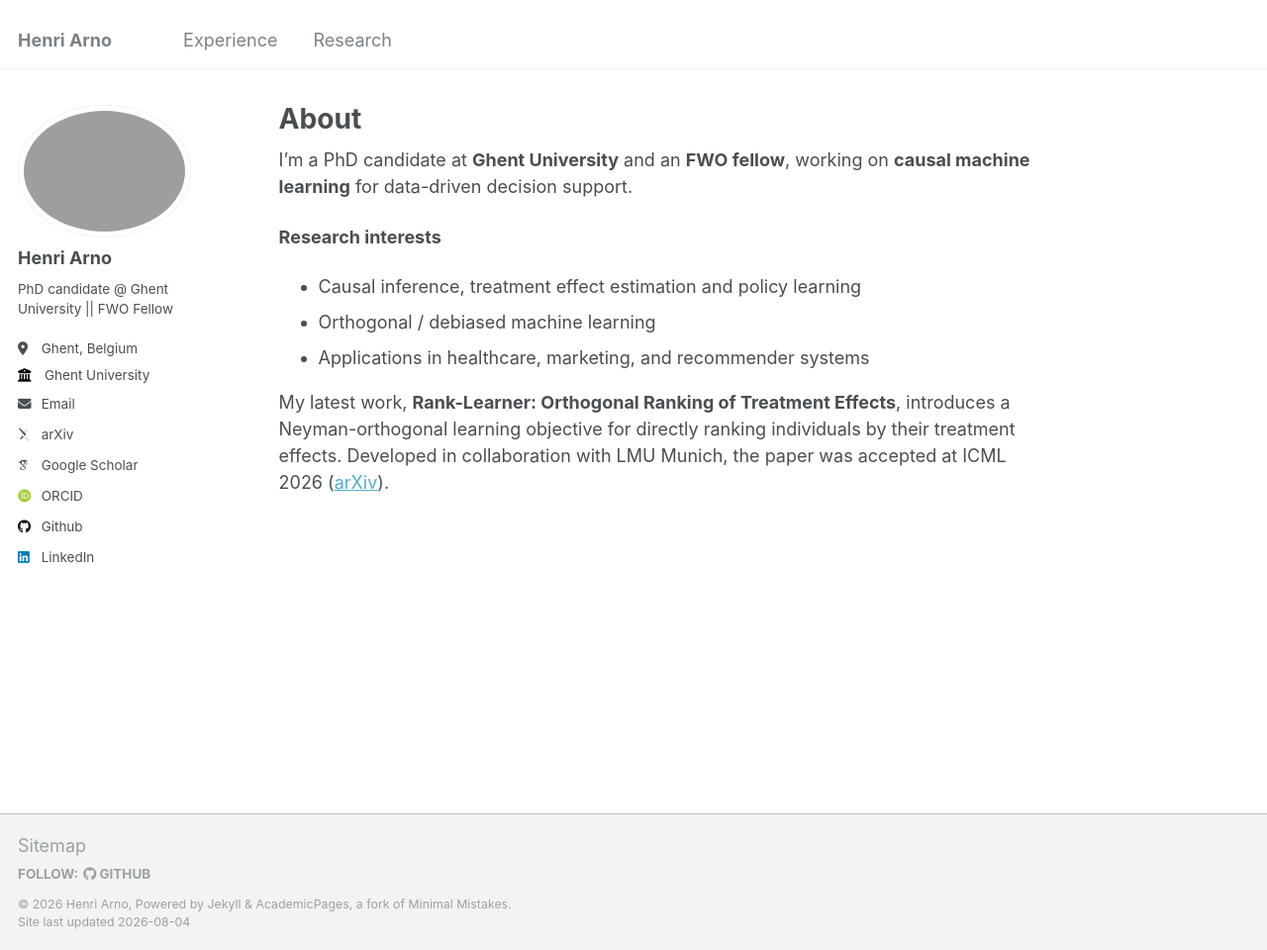
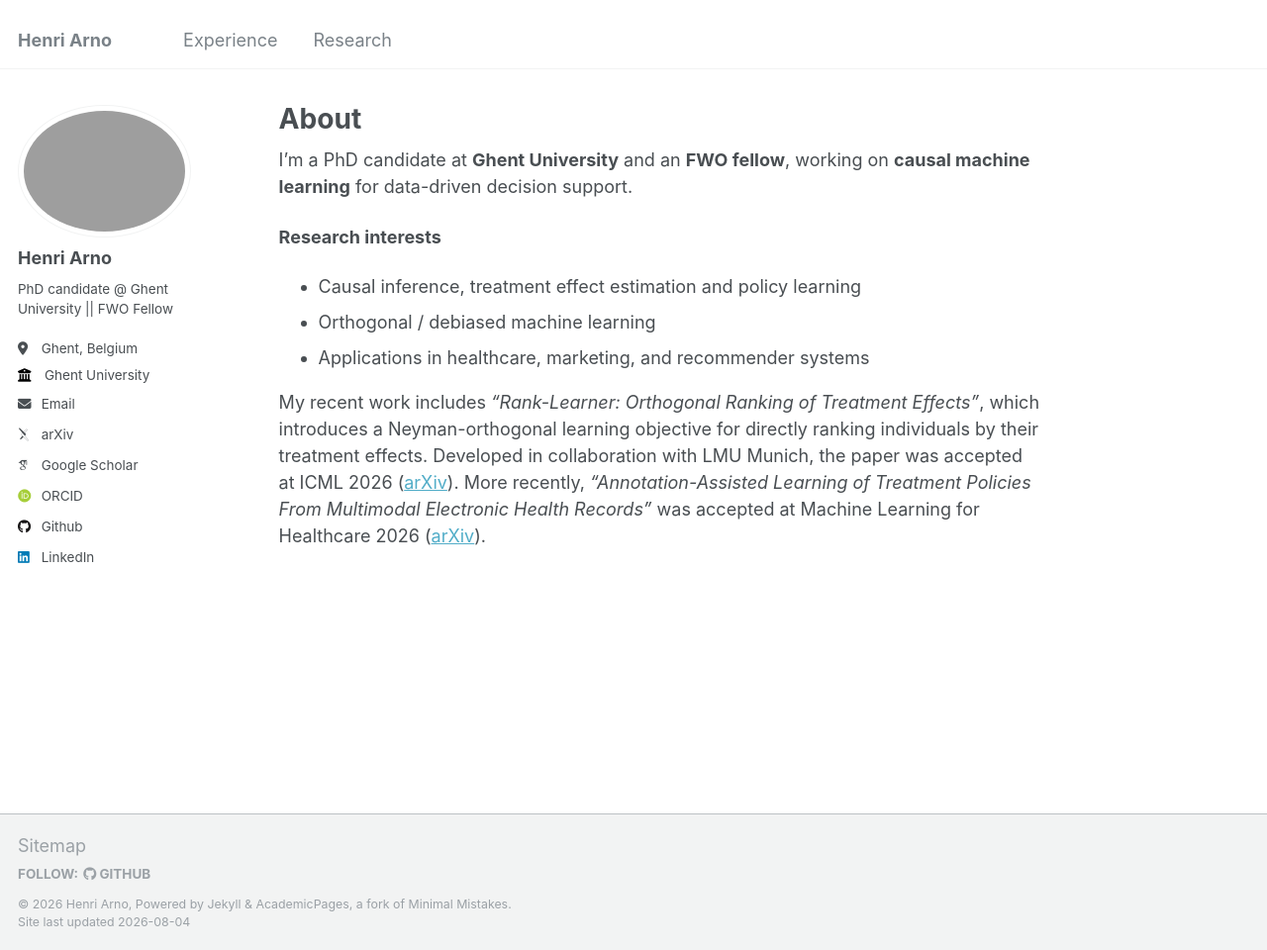
Before and after one commit to HenriArno/HenriArno.github.io, a Jekyll site: the page built from _pages/about.md, in a window 1280 px wide and 960 px high. Shown: the whole window at 99% size. Built offline with Jekyll 4.4.1, drawn with Linux system fonts in a browser that asks for light colours; some web fonts are replaced.

Commit message:
Update about.md

```diff
--- a/_pages/about.md
+++ b/_pages/about.md
@@ -14,4 +14,4 @@
 - Orthogonal / debiased machine learning
 - Applications in healthcare, marketing, and recommender systems
 
-My latest work, **Rank-Learner: Orthogonal Ranking of Treatment Effects**, introduces a Neyman-orthogonal learning objective for directly ranking individuals by their treatment effects. Developed in collaboration with LMU Munich, the paper was accepted at ICML 2026 ([arXiv](https://arxiv.org/abs/2602.03517)).
+My recent work includes *"Rank-Learner: Orthogonal Ranking of Treatment Effects"*, which introduces a Neyman-orthogonal learning objective for directly ranking individuals by their treatment effects. Developed in collaboration with LMU Munich, the paper was accepted at ICML 2026 ([arXiv](https://arxiv.org/abs/2602.03517)). More recently, *"Annotation-Assisted Learning of Treatment Policies From Multimodal Electronic Health Records"* was accepted at Machine Learning for Healthcare 2026 ([arXiv](https://arxiv.org/abs/2507.20993)).
```
